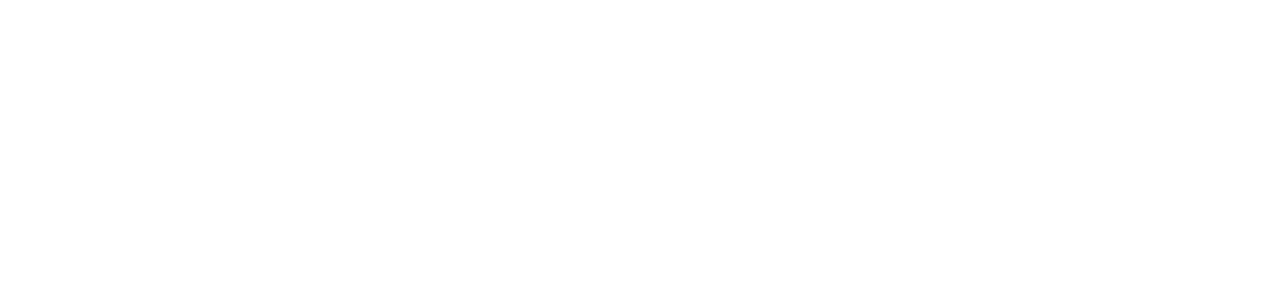
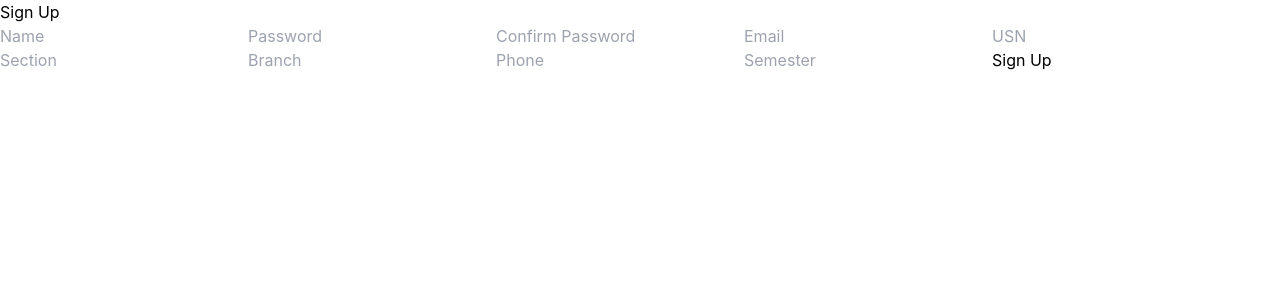
Before and after one commit to SkySingh04/ClassSnap, a React (Create React App) app in the folder frontend/: page /signup in a window 1280 px wide. Before the commit this address had no page. Shown: the top 300 px of the page. Built offline with nearby package versions, Linux system fonts and the light colour scheme.

Commit message:
-made backend for sign up page -got the data from database to the user page

```diff
--- a/frontend/src/App.js
+++ b/frontend/src/App.js
@@ -3,13 +3,15 @@ import { BrowserRouter as Router, Route, Routes } from 'react-router-dom';
 import LoginPage from './loginPage';
 import UserPage from './userPage';
 import HomePage from "./homePage"
+import SignupPage from './signupPage';
 function App() {
   return (
     <Router>
       <Routes >
         <Route path="/" element={<HomePage />} />
         <Route path="/login" element={<LoginPage />} />
-        <Route path="/user/:username" element={<UserPage />} />
+        <Route path="/user/:usn" element={<UserPage />} />
+        <Route path="/signup" element={<SignupPage />} />
       </Routes >
     </Router>
   );
--- a/frontend/src/homePage.js
+++ b/frontend/src/homePage.js
@@ -62,7 +62,7 @@ function HomePage() {
             {features.map((feature, index) => (
               <div
                 key={index}
-                className="p-6 bg-white shadow-lg rounded-lg hover:scale-105 transition-transform"
+                className="p-6 bg-white shadow-lg rounded-lg hover:scale-105 transition-transform duration-300 ease-in-out"
               >
                 <div className="text-3xl mb-4 text-accent">{feature.icon}</div>
                 <h3 className="text-xl font-semibold mb-2">{feature.title}</h3>
--- a/frontend/src/loginPage.js
+++ b/frontend/src/loginPage.js
@@ -3,32 +3,31 @@ import axios from 'axios';
 import { useNavigate } from 'react-router-dom';
 
 function LoginPage() {
-  const [username, setUsername] = useState('');
+  const [usn, setUsn] = useState('');
   const [password, setPassword] = useState('');
+  const [loginError, setLoginError] = useState(false); // State to track sign-in error
+
   const navigate = useNavigate();
 
   const handleLogin = async () => {
     try {
-      const response = await axios.post('http://localhost:5000/login', { username, password });
+      const response = await axios.post('http://localhost:5000/login', { usn, password });
       console.log(response.data);
-      navigate(`/user/${username}`);
+      navigate(`/user/${response.data.usn}`);
        // Response from the backend
     } catch (error) {
       console.error('Login error:', error);
-      window.alert( error.response.data.error);
+      setLoginError(true);
     }
   };
 
   return (
     <div>
       <h2>Login</h2>
-      <input type="text" placeholder="Username" value={username} onChange={(e) => setUsername(e.target.value)} />
-      <input
-        type="password"
-        placeholder="Password"
-        value={password}
-        onChange={(e) => setPassword(e.target.value)}
-      />
+      <input type="text" placeholder="Username" value={usn} onChange={(e) => setUsn(e.target.value)} />
+      <input type="password" placeholder="Password" value={password} onChange={(e) => setPassword(e.target.value)} />
+
+      {loginError && <p>Invalid username or password</p>}
       <button onClick={handleLogin}>Login</button>
     </div>
   );
--- /dev/null
+++ b/frontend/src/signupPage.js
@@ -0,0 +1,74 @@
+import React, { useState } from 'react';
+import axios from 'axios';
+import { useNavigate } from 'react-router-dom';
+
+function SignUpPage() {
+  const [name, setname] = useState('');
+  const [password, setPassword] = useState('');
+  const [email, setEmail] = useState('');
+  const [usn, setUsn] = useState('');
+  const [section, setSection] = useState('');
+  const [branch, setBranch] = useState('');
+  const [phone, setPhone] = useState('');
+  const [sem, setSem] = useState('');
+  const [confirmPassword, setConfirmPassword] = useState('');
+  const [signUpError, setSignUpError] = useState(false); // State to track sign-in error
+
+  const navigate = useNavigate();
+
+  const handleSignUp = async () => {
+    try {
+      // You can add client-side validation here if needed
+      if (password !== confirmPassword) {
+        window.alert("Passwords do not match.");
+        return;
+      }
+
+      const userData = {
+        name,
+        password,
+        email,
+        usn,
+        section,
+        branch,
+        phone,
+        sem,
+      };
+
+      const response = await axios.post('http://localhost:5000/signup', userData);
+      console.log(response.data); // Response from the backend
+
+      // Show success alert
+      window.alert('Sign-up successful!');
+
+      // Assuming you want to navigate to a dashboard or profile page after successful sign-up
+      navigate(`/user/${usn}`); // Change '/dashboard' to the desired route
+
+    } catch (error) {
+      console.error('Sign-Up error:', error);
+
+      // Show error alert
+      setSignUpError(true);
+    }
+  };
+
+  return (
+    <div>
+      <h2>Sign Up</h2>
+      <input type="text" placeholder="Name" value={name} onChange={(e) => setname(e.target.value)} />
+      <input type="password" placeholder="Password" value={password} onChange={(e) => setPassword(e.target.value)}/>
+      <input type="password" placeholder="Confirm Password" value={confirmPassword} onChange={(e) => setConfirmPassword(e.target.value)} />
+      <input type="email" placeholder="Email" value={email} onChange={(e) => setEmail(e.target.value)} />
+      <input type="text" placeholder="USN" value={usn} onChange={(e) => setUsn(e.target.value)} />
+      <input type="text" placeholder="Section" value={section} onChange={(e) => setSection(e.target.value)} />
+      <input type="text" placeholder="Branch" value={branch} onChange={(e) => setBranch(e.target.value)} />
+      <input type="text" placeholder="Phone" value={phone} onChange={(e) => setPhone(e.target.value)} />
+      <input type="text" placeholder="Semester" value={sem} onChange={(e) => setSem(e.target.value)} />
+
+      {signUpError && <p style={{ color: 'red' }}>Sign-up failed. Please check your input and try again.</p>}
+      <button onClick={handleSignUp}>Sign Up</button>
+    </div>
+  );
+}
+
+export default SignUpPage;
--- a/frontend/src/userPage.js
+++ b/frontend/src/userPage.js
@@ -1,15 +1,40 @@
 import React from 'react';
+import { useEffect,useState } from 'react';
+import axios from 'axios';
 import { useParams } from 'react-router-dom';
 
 function UserPage() {
-  const { username } = useParams();
+  const [userData, setUserData] = useState(null);
+  const { usn } = useParams();
+  useEffect(() => {
+    // Fetch user details based on the username from the backend
+    const fetchUserData = async () => {
+      try {
+        console.log(usn);
+        const response = await axios.get(`http://localhost:5000/user/${usn}`);
+        setUserData(response.data);
+        console.log(response.data);
+      } catch (error) {
+        console.error('Error fetching user data:', error);
+      }
+    };
 
-  // You can fetch user-specific data here based on the username
+    fetchUserData();
+  }, [usn]);
 
+  if (!userData) {
+    return <div>Invalid user....</div>;
+  }
   return (
     <div>
-      <h2>Welcome, {username}!</h2>
-      {/* Render user-specific content here */}
+      <h2>Welcome, {userData.name}!</h2>
+      <p>Username: {userData.usn}</p>
+      <p>Email: {userData.email}</p>
+      <p>Section: {userData.section}</p>
+      <p>Branch: {userData.branch}</p>
+      <p>Phone: {userData.phone}</p>
+      <p>Semester: {userData.sem}</p>
+
     </div>
   );
 }
```
Also changed, not shown: 1 other file (tests, documents, lock files or other folders).
